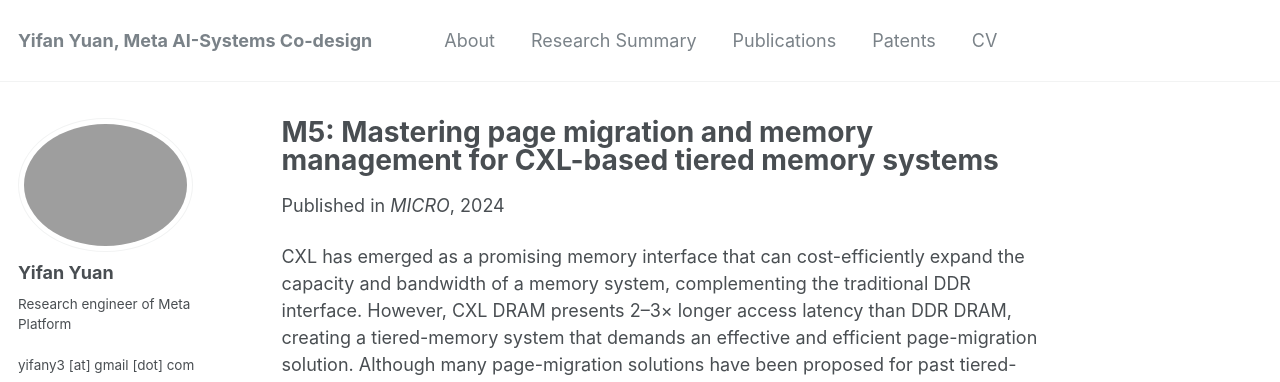
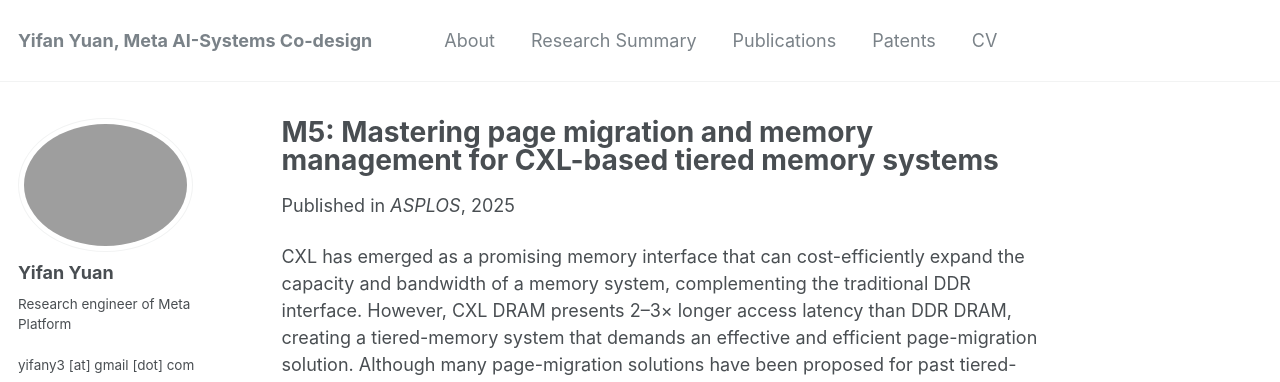
Before and after one commit to YifanYuan3/YifanYuan3.github.io, a Jekyll site: the page built from _publications/m5.md, in a window 1280 px wide and 900 px high. Shown: the top 382 px of the window. Built offline with Jekyll 4.4.1, drawn with Linux system fonts in a browser that asks for light colours.

Commit message:
Update m5.md

```diff
--- a/_publications/m5.md
+++ b/_publications/m5.md
@@ -3,8 +3,8 @@ title: "M5: Mastering page migration and memory management for CXL-based tiered
 collection: publications
 permalink: /publication/m5
 excerpt: 'This paper proposes a HW-SW co-design for hot data detection and migration in CXL-based tiered memory systems. [paper]() [slides]()'
-date: '2024.11.2'
-venue: 'MICRO'
+date: '2025.03.30'
+venue: 'ASPLOS'
 
 ---
 
```
